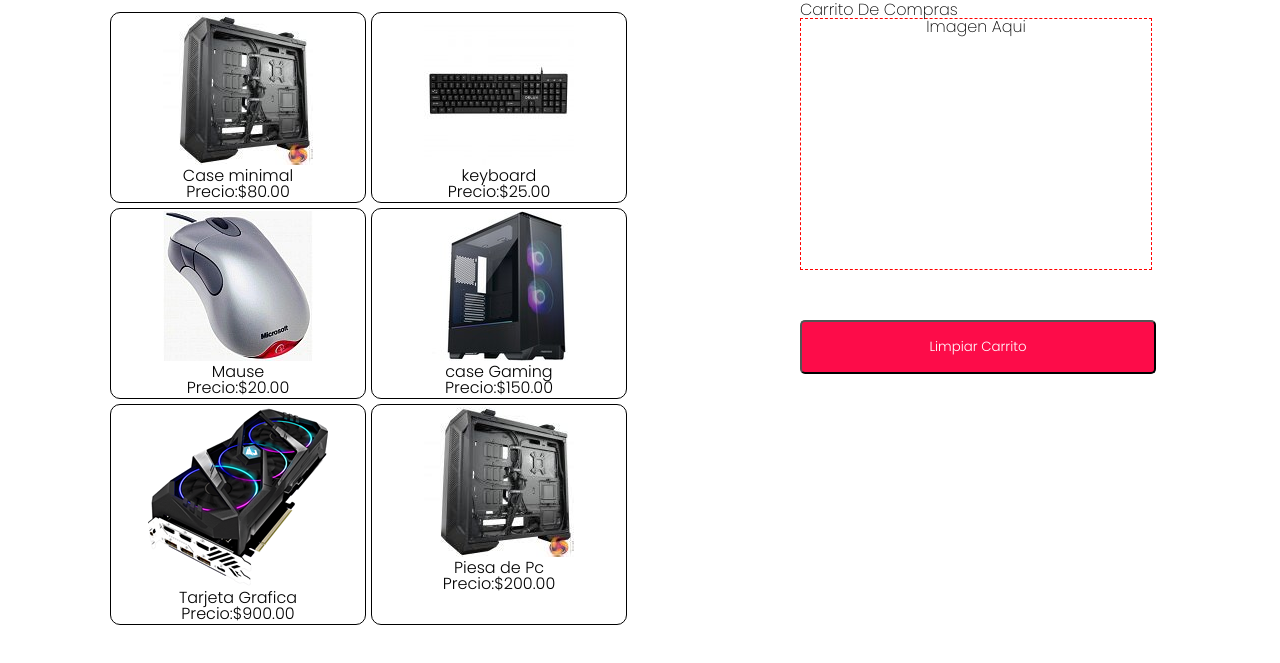
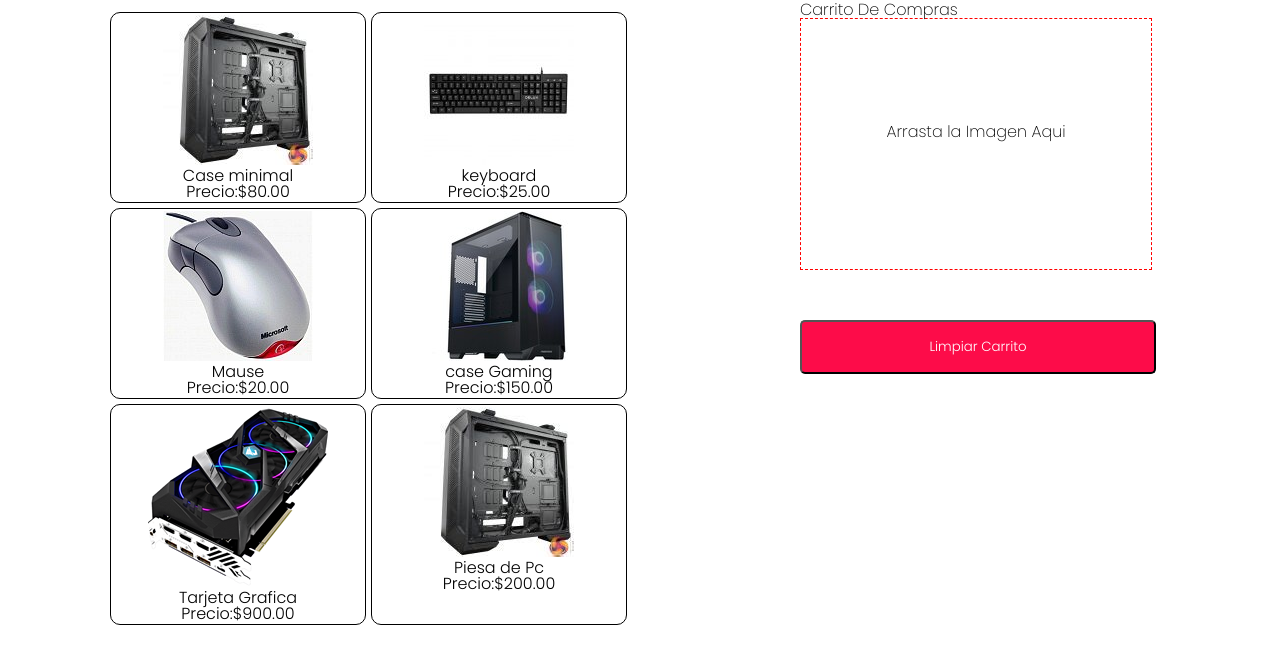
Before and after one commit to elizonRL/tienda-de-pcs, a plain HTML site: page index.html in a window 1280 px wide. Shown: the part 115-778 px from the top of the page. Drawn offline with Linux system fonts and the light colour scheme.

```diff
--- a/css/style.css
+++ b/css/style.css
@@ -60,7 +60,9 @@ main{
     height: 250px;
     align-items: center;
     text-align: center;
-
+}
+#dragable p{
+    margin-top: 30%;
 }
 #carritoImg{
     margin-top: 5%;
--- a/index.html
+++ b/index.html
@@ -84,7 +84,7 @@
             <div id="dragableContainer">
                 <h2>Carrito De Compras</h2>
                 <div id="dragable" draggable="true">
-                    <p>Imagen Aqui</p>
+                    <p>Arrasta la Imagen Aqui</p>
                 </div>
                 <div id="content">
                 </div>
```
